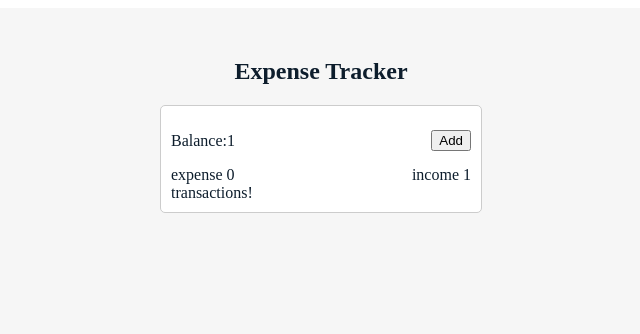
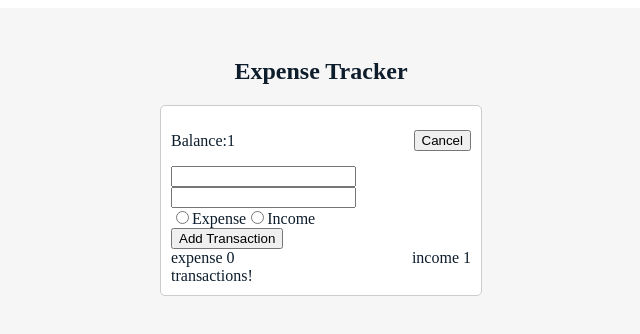
Before and after one commit to zarbabi/Expense_Tracker, a React (Create React App) app: page / in a window 1280 px wide. Both pictures are taken after a click on the button "Add". Shown: the top 334 px of the page, without its empty margins (319-959 px from the left). Built offline with nearby package versions, Linux system fonts and the light colour scheme.

Commit message:
Overview-TransActionForm

```diff
--- a/src/components/ExpenseApp.js
+++ b/src/components/ExpenseApp.js
@@ -1,5 +1,6 @@
 import { useState } from "react";
-import TransactionComponent from "./TransactionComponent";
+import OverViewComponent from "./OverViewComponent";
+import TransActionComponent from "./TransActionComponent";
 
 const ExpenseApp = () => {
   const [expense, setExpense] = useState(0);
@@ -7,15 +8,9 @@
   const [transactions, setTransactions] = useState([]);
   return (
     <section className="container">
-      <div className="topSection">
-        <p>Balance:{income - expense}</p>
-        <button>Add</button>
-      </div>
-      <div className="resultSection">
-        <div>expense {expense}</div>
-        <div>income {income}</div>
-      </div>
-      <TransactionComponent transactions={transactions} />
+      <OverViewComponent income={income} expense={expense} />
+
+      <TransActionComponent transactions={transactions} />
     </section>
   );
 };
--- /dev/null
+++ b/src/components/OverViewComponent.js
@@ -0,0 +1,23 @@
+import { useState } from "react";
+import TransActionForm from "./TransActionForm";
+const OverViewComponent = ({ income, expense }) => {
+  const [isShow, setIsShow] = useState(false);
+
+  return (
+    <>
+      <div className="topSection">
+        <p>Balance:{income - expense}</p>
+        <button onClick={() => setIsShow((prevState) => !prevState)}>
+          {!isShow ? "Add" : "Cancel"}
+        </button>
+      </div>
+      {isShow && <TransActionForm/>}
+      <div className="resultSection">
+        <div>expense {expense}</div>
+        <div>income {income}</div>
+      </div>
+    </>
+  );
+};
+
+export default OverViewComponent;
--- /dev/null
+++ b/src/components/TransActionForm.js
@@ -0,0 +1,17 @@
+const TransActionForm = () => {
+  return (
+    <form>
+      <input type="text" name="desc" />
+      <input type="number" name="amount" />
+      <div>
+        <input type="radio" value="expense" name="type" />
+        <label>Expense</label>
+        <input type="radio" value="income" name="type" />
+        <label>Income</label>
+      </div>
+      <button>Add Transaction</button>
+    </form>
+  );
+};
+
+export default TransActionForm;
```
